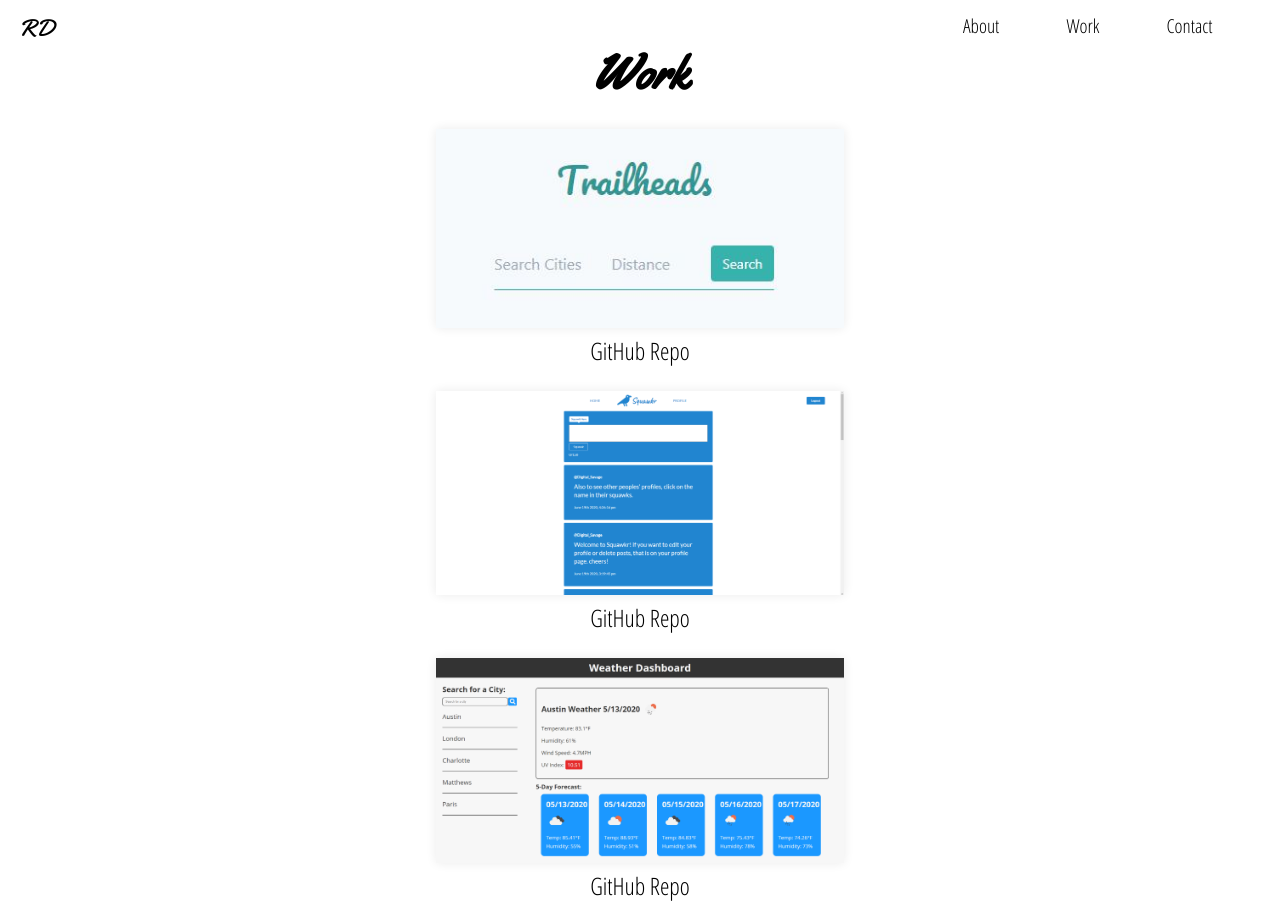
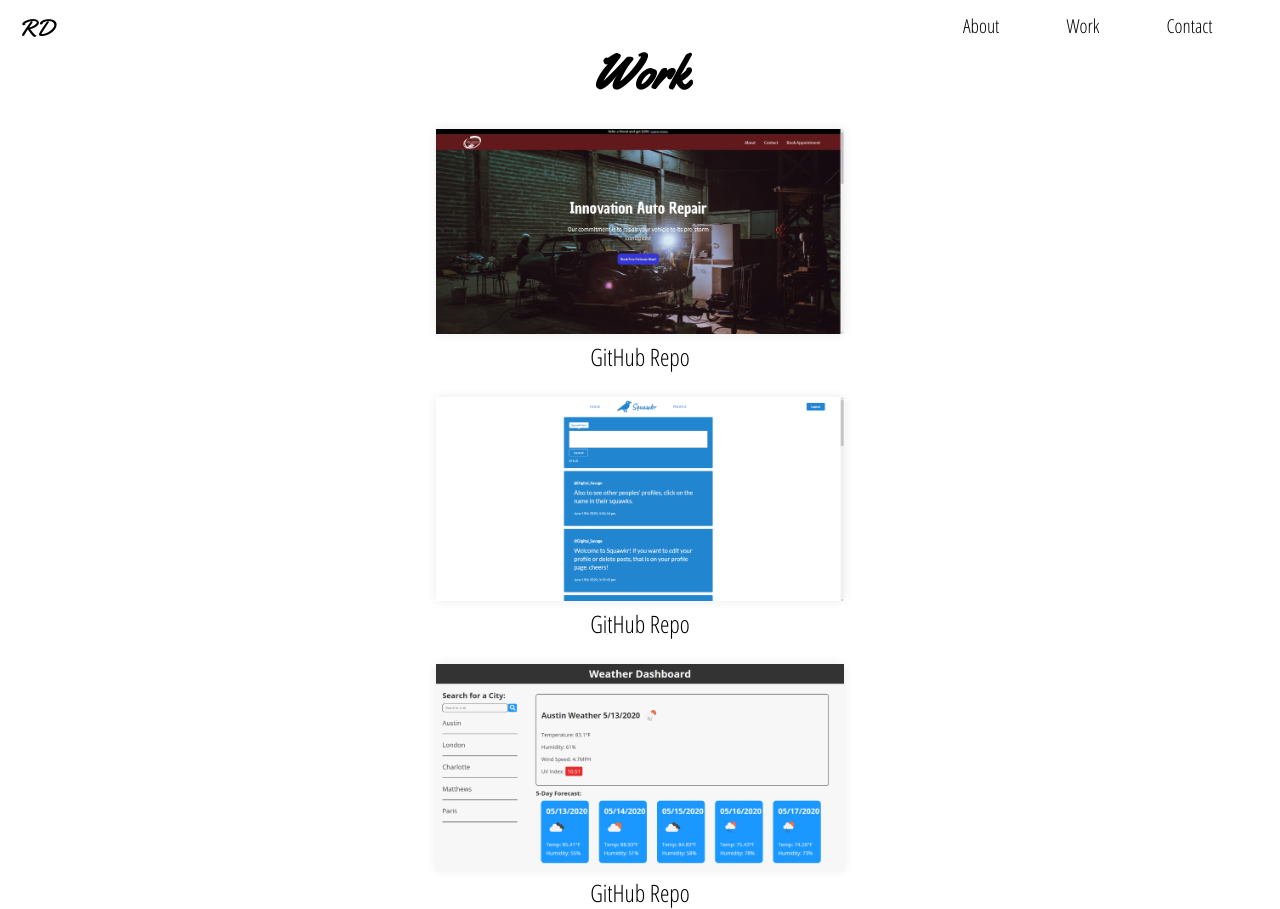
Before and after one commit to ryand67/Portfolio, a React (Create React App) app: page /work in a window 1280 px wide. Built offline with nearby package versions, Linux system fonts and the light colour scheme.

Commit message:
updated picture in works

```diff
--- a/src/components/pages/Work.js
+++ b/src/components/pages/Work.js
@@ -1,7 +1,7 @@
 import React from 'react';
 import WorkCard from '../WorkCard'
 import './work.css';
-import work1 from './trailheadsScreenShot.jpg';
+import work1 from './innovationScreengrab.jpg';
 import work2 from './squawkrPicture.png';
 import work3 from './weatherScreenShot.png';
 
@@ -10,7 +10,7 @@ const Work = () => {
         <main className="workPage">
             <h1 className="workTitle">Work</h1>
             <div className="workGallery">
-                <WorkCard imgSrc={work1} gitHub="https://github.com/lu-gflores/TrailHeads" deployed="https://lu-gflores.github.io/TrailHeads/" alt="Trailheads Screenshot"/>
+                <WorkCard imgSrc={work1} gitHub="https://github.com/JRivera-31/Innovation-Auto-Repair" deployed="https://innovation-auto-repair.vercel.app/" alt="Innovation Auto Parts Screenshot"/>
                 <WorkCard imgSrc={work2} gitHub="https://github.com/ryand67/Squawkr" deployed="https://squawkr-uncc.herokuapp.com/" alt="Squawkr Screenshot" />
                 <WorkCard imgSrc={work3} gitHub="https://github.com/ryand67/Weather-Dashboard" deployed="https://ryand67.github.io/Weather-Dashboard/" alt="Weather Dashboard Link"/>
             </div>
```
Also changed, not shown: src/components/pages/innovationScreengrab.jpg (added).
